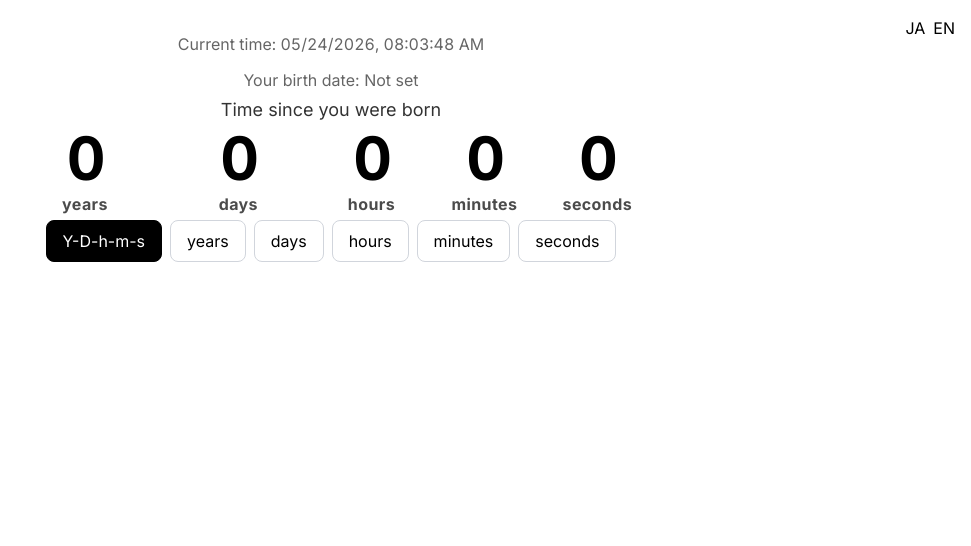
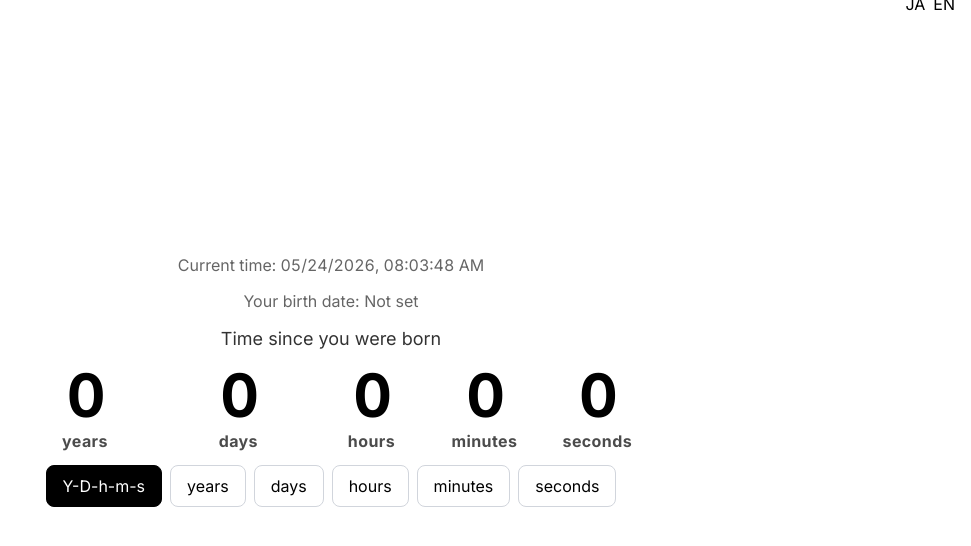
Before and after one commit to usumitron/lifeclock, a Next.js app: page / in a window 1280 px wide. Shown: the top 546 px of the page, without its empty margins (309-1280 px from the left). Built offline with nearby package versions, Linux system fonts and the light colour scheme.

Commit message:
iOS横画面対応6

```diff
--- a/app/page.tsx
+++ b/app/page.tsx
@@ -341,8 +341,8 @@ export default function Home() {
         min-h-[100dvh] overflow-hidden flex flex-col items-center justify-center
         px-4 sm:px-8 gap-6 landscape:gap-1
         bg-white text-black
-        landscape:justify-start
-        landscape:pt-6
+        landscape:-translate-y-6
+        landscape:gap-3
         dark:bg-gradient-to-br dark:from-gray-900 dark:via-black dark:to-gray-800
         dark:text-white
       ">
```
